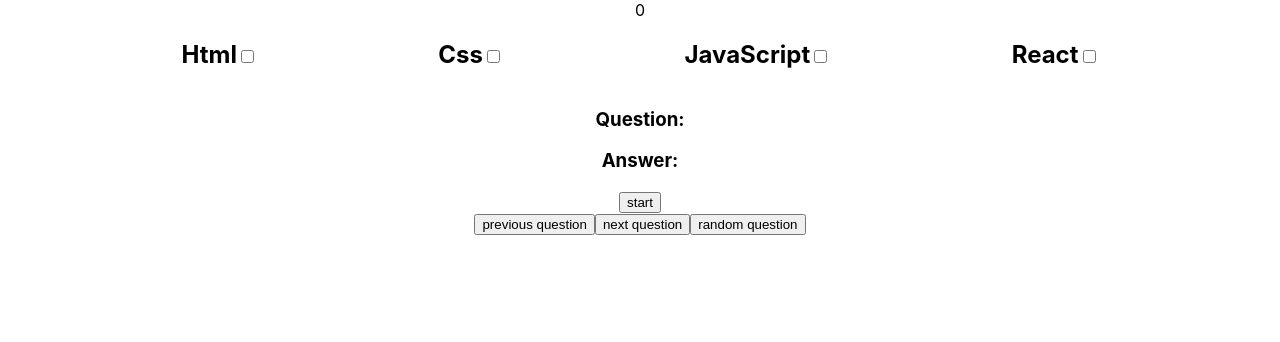
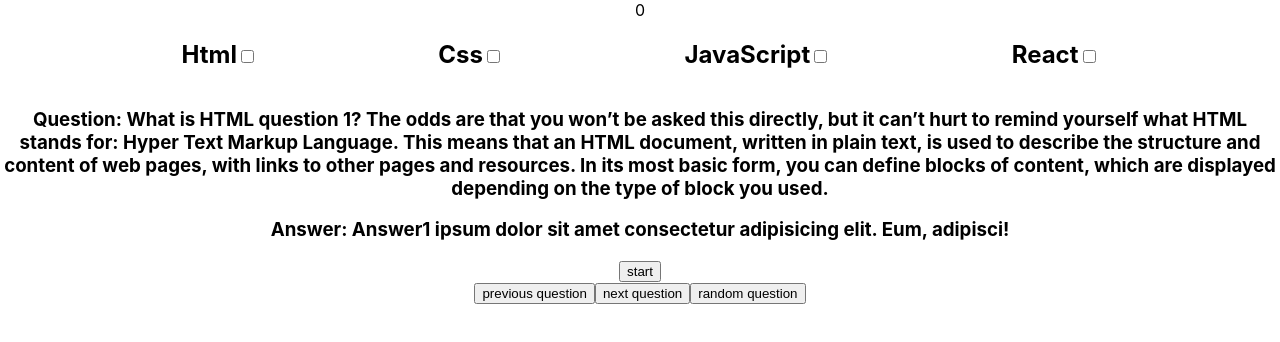
Before and after one commit to Miselrkba/interview-questions, a React (Create React App) app: page / in a window 1280 px wide. Shown: the top 342 px of the page. Built offline with nearby package versions, Linux system fonts and the light colour scheme.

Commit message:
implemented checkboxes

```diff
--- a/src/App.js
+++ b/src/App.js
@@ -5,58 +5,76 @@
 import { Questionaire } from "./components/Questionaire";
 import { Buttons } from "./components/Buttons";
 
-const questions = data.map((item) => item.question);
-const answers = data.map((item) => item.answer);
+// const questions = data.map((item) => item.question);
 
 class App extends React.Component {
   state = {
-    question: "",
-    answer: "",
     count: 0,
+    html: false,
+    css: false,
+    javascript: false,
+    react: false,
   };
 
-  getQuestion = () => {
+  handleHtml = (html) => {
     this.setState({
-      count: 0,
-      question: questions[0],
-      answer: answers[0]
+      html: html,
+    });
+  };
+  handleCss = (css) => {
+    this.setState({
+      css: css,
+    });
+  };
+  handleJs = (javascript) => {
+    this.setState({
+      javascript: javascript,
+    });
+  };
+  handleReact = (react) => {
+    this.setState({
+      react: react,
     });
   };
 
-
   prevQuestion = () => {
-    this.setState((prevState) => ({
-      count: prevState.count - 1,
-      question: questions[prevState.count - 1],
-    }));
-
+    this.setState({
+      count: this.state.count - 1,
+    });
+    if (this.state.count <= 0) {
+      this.setState({ count: 0 });
+    }
   };
 
   nextQuestion = () => {
-    this.setState((prevState) => ({
-      count: prevState.count + 1,
-      question: questions[prevState.count + 1],
-    }));
-
-  };
-
-  randomQuestion = () => {
-    const rand = Math.floor(Math.random() * questions.length);
-    const anyQuestion = questions[rand];
-    const anyAnswer = answers[rand];
     this.setState({
-      question: anyQuestion,
-      answer: anyAnswer,
+      count: this.state.count + 1,
     });
+    if (this.state.count >= 11) {
+      this.setState({ count: 0 });
+    }
   };
 
   render() {
+    const questions = data.map((item) => item.question);
+    const answers = data.map((item) => item.answer);
+
     return (
       <div className="App">
         {this.state.count}
         <Questionaire
-          question={this.state.question}
-          answer={this.state.answer}
+          question={questions[this.state.count]}
+          answer={answers[this.state.count]}
+          html={this.state.html}
+          css={this.state.css}
+          javascript={this.state.javascript}
+          react={this.state.react}
+          handleHtml={this.handleHtml}
+          handleCss={this.handleCss}
+          handleJs={this.handleJs}
+          handleReact={this.handleReact}
+          data={data}
+          count={this.state.count}
         />
         <Buttons
           getQuestion={this.getQuestion}
--- a/src/components/Questionaire.js
+++ b/src/components/Questionaire.js
@@ -1,28 +1,82 @@
 import React from "react";
 
-export const Questionaire = ({ question, answer }) => {
+export const Questionaire = ({
+  question,
+  answer,
+  html,
+  data,
+  handleHtml,
+  count,
+  css,
+  handleCss,
+  javascript,
+  handleJs,
+  react,
+  handleReact,
+}) => {
+  const handleHtmlChange = (e) => {
+    handleHtml(e.target.checked);
+  };
+  const handleCssChange = (e) => {
+    handleCss(e.target.checked);
+  };
+  const handleJsChange = (e) => {
+    handleJs(e.target.checked);
+  };
+  const handleReactChange = (e) => {
+    handleReact(e.target.checked);
+  };
+
+  const getHtml = data.filter((x) => x.language === "Html");
+  const getCss = data.filter((x) => x.language === "Css");
+  const getJs = data.filter((x) => x.language === "JavaScript");
+  const getReact = data.filter((x) => x.language === "React");
+
+  const oneHtmlQuestion = getHtml.map((item) => item.question);
+  const oneCssQuestion = getCss.map((item) => item.question);
+  const oneJsQuestion = getJs.map((item) => item.question);
+  const oneReactQuestion = getReact.map((item) => item.question);
+
+  // if Html is checked i want to have and array that displays only html questions
+
   return (
     <>
       <nav className="navbar">
         <h1>
           Html
-          <input type="checkbox" />
+          <input type="checkbox" checked={html} onChange={handleHtmlChange} />
         </h1>
         <h1>
           Css
-          <input type="checkbox" />
+          <input type="checkbox" checked={css} onChange={handleCssChange} />
         </h1>
         <h1>
           JavaScript
-          <input type="checkbox" />
+          <input
+            type="checkbox"
+            checked={javascript}
+            onChange={handleJsChange}
+          />
         </h1>
         <h1>
           React
-          <input type="checkbox" />
+          <input type="checkbox" checked={react} onChange={handleReactChange} />
         </h1>
       </nav>
       <div>
-        <h3>Question: {question}</h3>
+        <h3>
+          Question:{" "}
+          {html
+            ? oneHtmlQuestion[count]
+            : css
+            ? oneCssQuestion[count]
+            : javascript
+            ? oneJsQuestion[count]
+            : react
+            ? oneReactQuestion[count]
+            : question}
+        </h3>
+
         <h3>Answer: {answer} </h3>
       </div>
     </>
```
Also changed, not shown: src/OldCode.js (added, +34 -0 lines), 1 other file (tests, documents, lock files or other folders).
